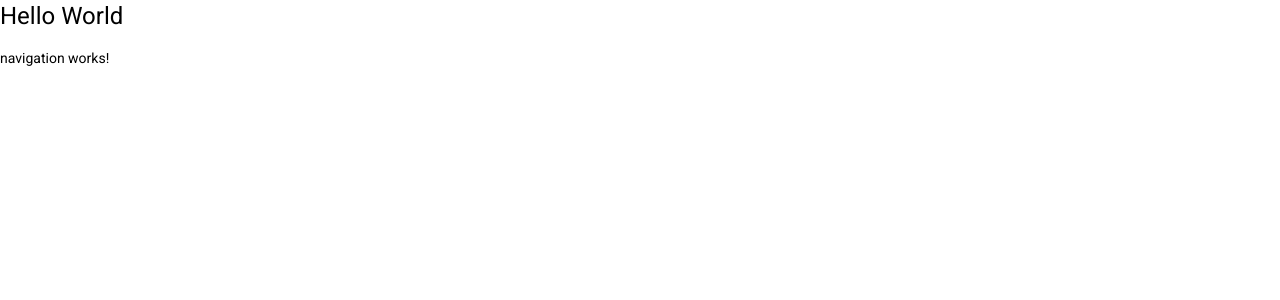
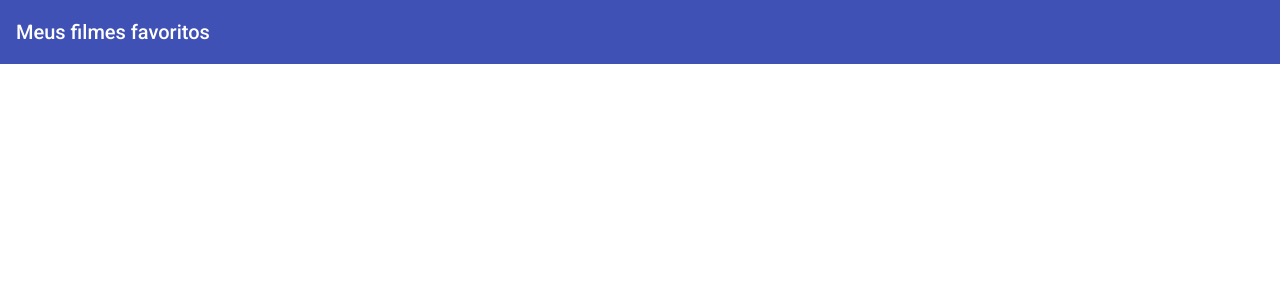
Before and after one commit to carl0sR0ma0/movies-app, an Angular app: page / in a window 1280 px wide. Shown: the top 300 px of the page. Built offline with nearby package versions, Linux system fonts and the light colour scheme.

Commit message:
Implementação inicial do componente navigation

```diff
--- a/src/app/app.component.html
+++ b/src/app/app.component.html
@@ -1,2 +1 @@
-<h1>Hello World</h1>
 <app-navigation></app-navigation>
--- a/src/app/modules/navigation/navigation.component.html
+++ b/src/app/modules/navigation/navigation.component.html
@@ -1 +1,10 @@
-<p>navigation works!</p>
+<mat-toolbar color="primary">
+  <mat-toolbar-row>
+    <h1>{{title}}</h1>
+    <span class="menu-spacer"></span>
+    <div>
+      <!--Botões de navegação por componentes-->
+    </div>
+  </mat-toolbar-row>
+</mat-toolbar>
+<!--Outlet de rotas dos nossos componentes-->
--- a/src/app/modules/navigation/navigation.component.ts
+++ b/src/app/modules/navigation/navigation.component.ts
@@ -7,6 +7,8 @@
 })
 export class NavigationComponent implements OnInit {
 
+  title: string = 'Meus filmes favoritos'
+
   constructor() { }
 
   ngOnInit(): void {
```
Also changed, not shown: src/app/modules/navigation/navigation.module.ts (+9 -2 lines).
